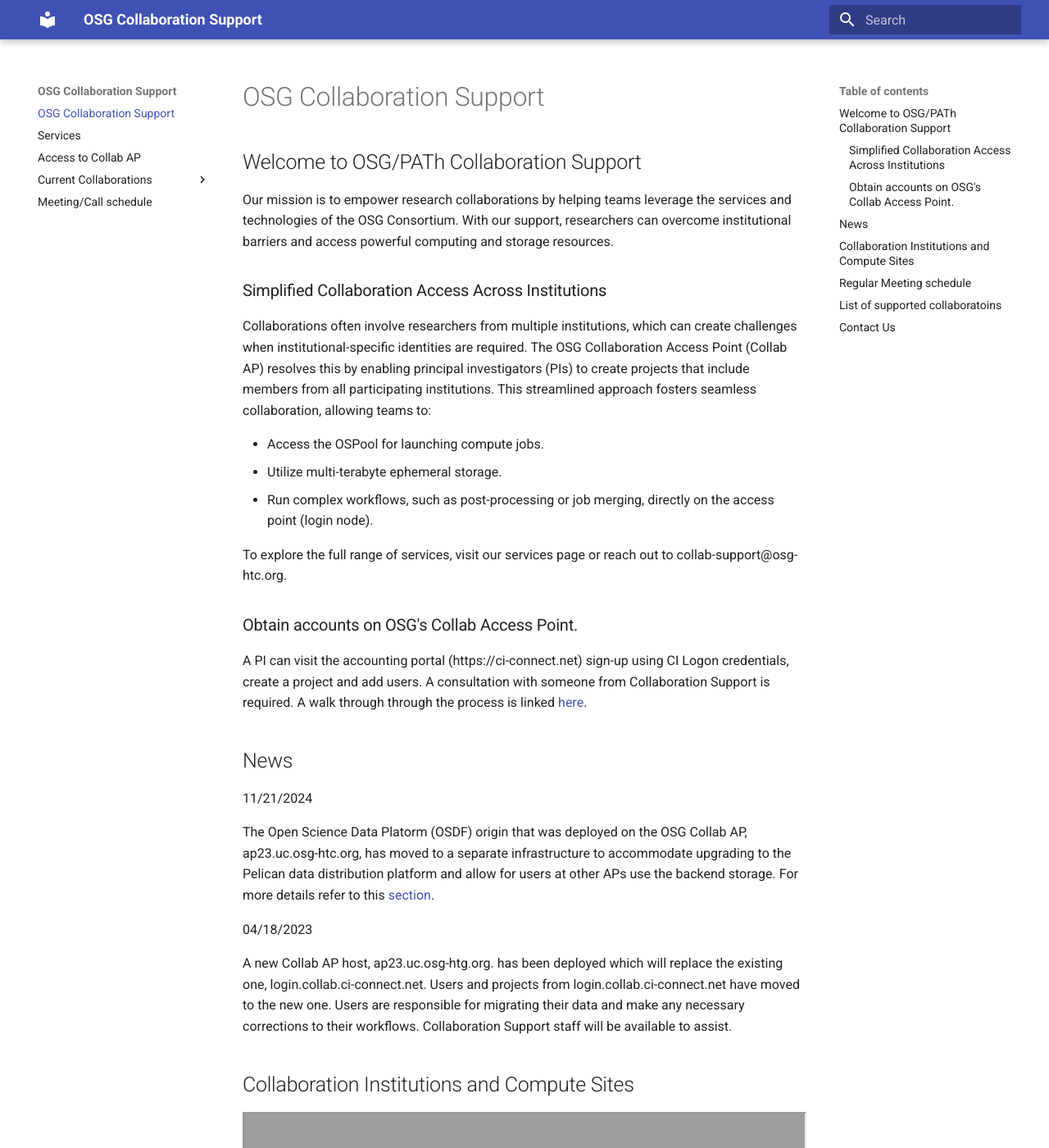
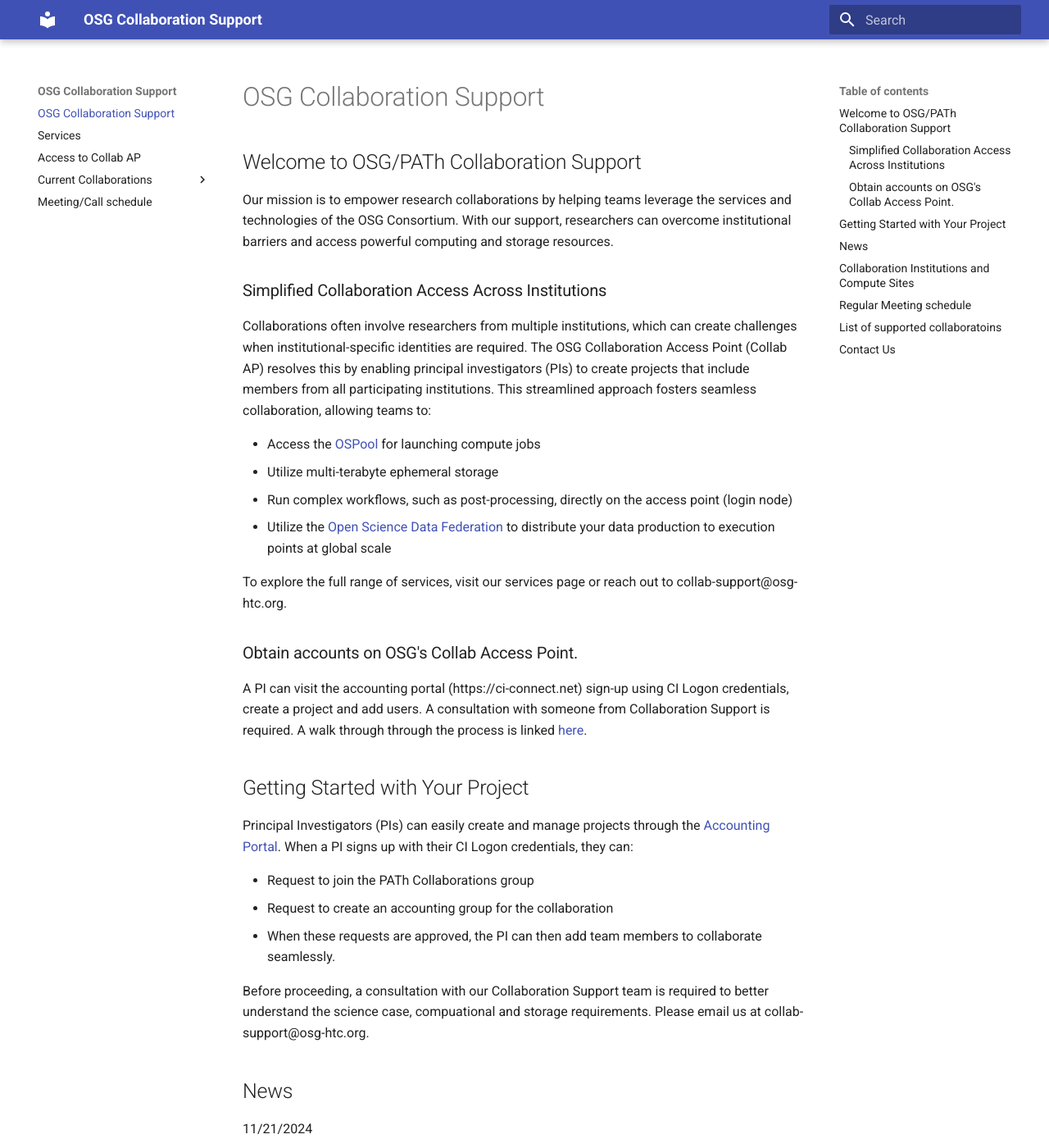
Before and after one commit to osg-htc/collaboration-support, an MkDocs documentation site: the page built from docs/index.md, in a window 1280 px wide and 1400 px high. Shown: the whole window at 82% size. Built offline with MkDocs 1.6.1 and Material for MkDocs 9.7.7, drawn with Linux system fonts in a browser that asks for light colours.

Commit message:
Update index.md

```diff
--- a/docs/index.md
+++ b/docs/index.md
@@ -6,15 +6,25 @@
 
 Collaborations often involve researchers from multiple institutions, which can create challenges when institutional-specific identities are required. The OSG Collaboration Access Point (Collab AP) resolves this by enabling principal investigators (PIs) to create projects that include members from all participating institutions. This streamlined approach fosters seamless collaboration, allowing teams to:
 
-  * Access the OSPool for launching compute jobs.
-  * Utilize multi-terabyte ephemeral storage.
-  * Run complex workflows, such as post-processing or job merging, directly on the access point (login node).
+  * Access the [OSPool](https://osg-htc.org/services/open_science_pool.html) for launching compute jobs
+  * Utilize multi-terabyte ephemeral storage
+  * Run complex workflows, such as post-processing, directly on the access point (login node)
+  * Utilize the [Open Science Data Federation](https://osg-htc.org/services/osdf.html) to distribute your data production to execution points at global scale
 
 To explore the full range of services, visit our services page or reach out to collab-support@osg-htc.org.
 
 ### Obtain accounts on OSG's Collab Access Point.
 
 A PI can visit the accounting portal (https://ci-connect.net) sign-up using CI Logon credentials, create a project and add users. A consultation with someone from Collaboration Support is required. A walk through through the process is linked [here](misc/onboard.md).
+
+## Getting Started with Your Project
+Principal Investigators (PIs) can easily create and manage projects through the [Accounting Portal](https://ci-connect.net). When a PI signs up with their CI Logon credentials, they can:
+
+ * Request to join the PATh Collaborations group
+ * Request to create an accounting group for the collaboration
+ * When these requests are approved, the PI can then add team members to collaborate seamlessly.
+
+Before proceeding, a consultation with our Collaboration Support team is required to better understand the science case, compuational and storage requirements. Please email us at collab-support@osg-htc.org.
 
 ## News
 
```
